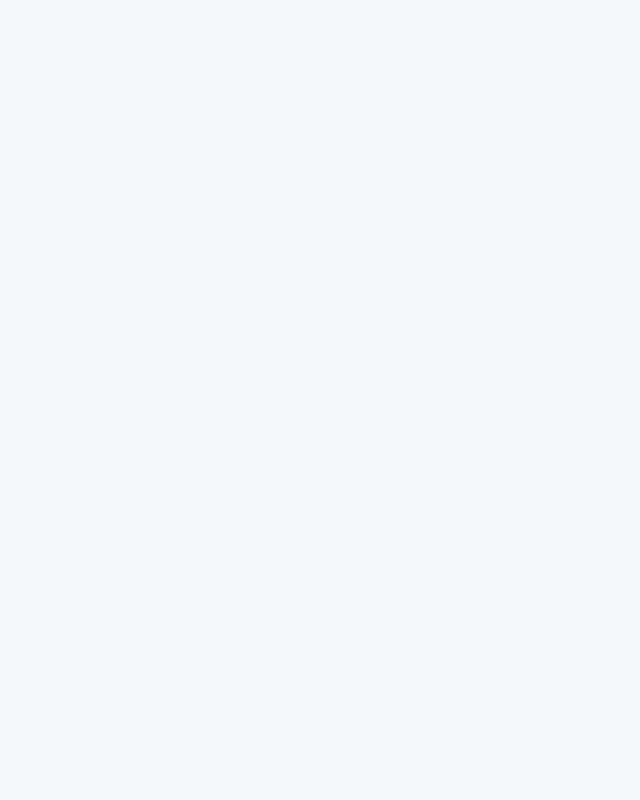
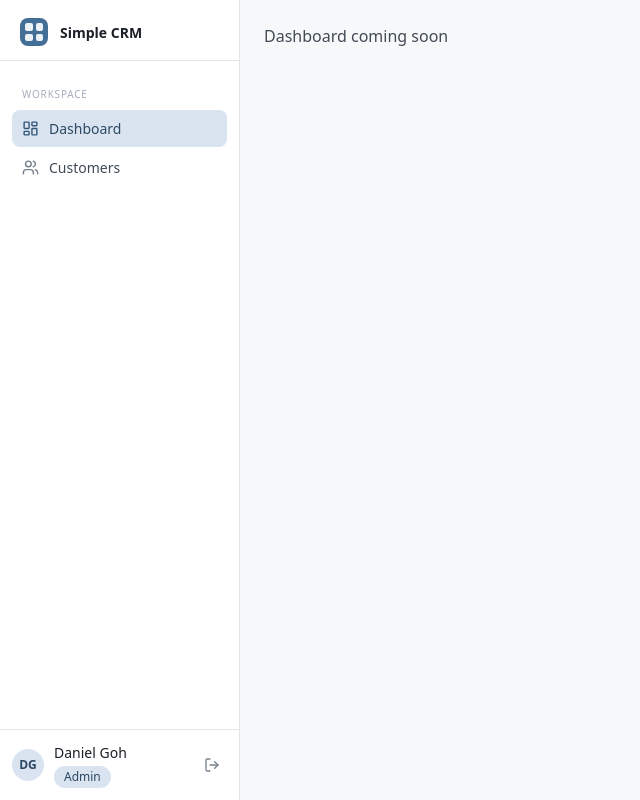
Before and after one commit to Joel-Wong0794/simple-crm-example, a React (Vite) app: page /app in a window 1280 px wide. Before the commit this address had no page. Shown: the whole page, without its empty margins (0-640 px from the left). Built offline with nearby package versions, Linux system fonts and the light colour scheme; data requests are answered from the project's data file.

Commit message:
2.8-Part3: Sidebar and RootLayout .

```diff
--- a/src/App.jsx
+++ b/src/App.jsx
@@ -1,5 +1,6 @@
 import { BrowserRouter, Routes, Route } from "react-router";
 import WelcomePage from "./pages/WelcomePage";
+import RootLayout from "./layouts/RootLayout";
 
 export const API_BASE = "http://localhost:3001";
 
@@ -12,6 +13,12 @@ function App() {
         <Route index element={<WelcomePage />} />
         {/* /login */}
         <Route path="login" element={<div>Login page coming soon</div>} />
+
+        {/* Parent Route */}
+        <Route path="app" element={<RootLayout />}>
+          {/* Child Routes/Nested Routes */}
+          <Route index element={<div>Dashboard coming soon</div>} />
+        </Route>
       </Routes>
     </BrowserRouter>
   );
--- /dev/null
+++ b/src/components/Sidebar.jsx
@@ -0,0 +1,75 @@
+// src/components/Sidebar.jsx
+import { NavLink } from "react-router";
+import { LayoutDashboard, Users, LogOut } from "lucide-react";
+import styles from "./Sidebar.module.css";
+
+// Temporary stand-in for AuthContext's user, replaced in Part 9
+const DUMMY_USER = {
+  name: "Daniel Goh",
+  email: "daniel@simplesystems.io",
+  role: "admin",
+};
+
+function initials(name) {
+  return name
+    .split(" ")
+    .map((word) => word[0])
+    .join("")
+    .slice(0, 2)
+    .toUpperCase();
+}
+
+function navLinkClass({ isActive }) {
+  return styles.navItem + (isActive ? " " + styles.navItemActive : "");
+}
+
+function Sidebar() {
+  const user = DUMMY_USER;
+
+  return (
+    <aside className={styles.sidebar}>
+      <div className={styles.logo}>
+        <div className={styles.logoMark}>
+          <span />
+          <span />
+          <span />
+          <span />
+        </div>
+        <span className={styles.logoText}>Simple CRM</span>
+      </div>
+
+      <nav className={styles.nav}>
+        <div className={styles.navLabel}>Workspace</div>
+        <NavLink to="/app" end className={navLinkClass}>
+          <LayoutDashboard size={17} />
+          <span>Dashboard</span>
+        </NavLink>
+        <NavLink to="/app/customers" className={navLinkClass}>
+          <Users size={17} />
+          <span>Customers</span>
+        </NavLink>
+      </nav>
+
+      <div className={styles.foot}>
+        <div className={styles.footAvatar}>{initials(user.name)}</div>
+        <div className={styles.footWho}>
+          <div className={styles.footName}>{user.name}</div>
+          <span
+            className={`${styles.roleBadge} ${user.role === "admin" ? styles.roleBadgeAdmin : styles.roleBadgeUser}`}
+          >
+            {user.role}
+          </span>
+        </div>
+        <button
+          className={styles.signOutBtn}
+          onClick={() => alert("Wired up to real logout in Part 9")}
+          title="Sign out"
+        >
+          <LogOut size={16} />
+        </button>
+      </div>
+    </aside>
+  );
+}
+
+export default Sidebar;
--- /dev/null
+++ b/src/components/Sidebar.module.css
@@ -0,0 +1,170 @@
+/* src/components/Sidebar.module.css */
+.sidebar {
+  background: var(--surface-card);
+  border-right: 1px solid var(--border-subtle);
+  display: flex;
+  flex-direction: column;
+  height: 100%;
+}
+
+.logo {
+  padding: 18px 20px 14px;
+  display: flex;
+  align-items: center;
+  gap: var(--space-3);
+  border-bottom: 1px solid var(--border-subtle);
+}
+
+.logoMark {
+  width: 28px;
+  height: 28px;
+  background: var(--primary-500);
+  border-radius: var(--radius-md);
+  display: grid;
+  grid-template-columns: 1fr 1fr;
+  gap: 3px;
+  padding: 5px;
+}
+
+.logoMark span {
+  display: block;
+  background: var(--neutral-0);
+  border-radius: 2px;
+  opacity: 0.9;
+}
+
+.logoText {
+  font-size: var(--text-sm);
+  font-weight: var(--weight-semibold);
+  color: var(--text-strong);
+}
+
+.nav {
+  display: flex;
+  flex-direction: column;
+  gap: 2px;
+  padding: var(--space-3);
+  flex: 1;
+}
+
+.navLabel {
+  font-family: var(--font-sans);
+  font-size: 10px;
+  font-weight: var(--weight-medium);
+  letter-spacing: 0.08em;
+  text-transform: uppercase;
+  color: var(--text-subtle);
+  padding: 14px 10px 6px;
+}
+
+.navItem {
+  display: flex;
+  align-items: center;
+  gap: 10px;
+  padding: 8px 10px;
+  border-radius: var(--radius-md);
+  background: transparent;
+  cursor: pointer;
+  font-family: var(--font-sans);
+  font-size: var(--text-sm);
+  font-weight: var(--weight-medium);
+  color: var(--text-body);
+  text-decoration: none;
+  transition: background var(--duration-fast) var(--ease-standard),
+    color var(--duration-fast) var(--ease-standard);
+}
+
+.navItem:hover {
+  background: var(--surface-hover);
+  color: var(--text-strong);
+}
+
+.navItem svg {
+  color: var(--text-muted);
+  flex: none;
+}
+
+.navItemActive {
+  background: var(--primary-100);
+  color: var(--primary-700);
+}
+
+.navItemActive svg {
+  color: var(--primary-600);
+}
+
+.foot {
+  margin-top: auto;
+  border-top: 1px solid var(--border-subtle);
+  padding: var(--space-3);
+  display: flex;
+  align-items: center;
+  gap: 10px;
+}
+
+.footAvatar {
+  width: 32px;
+  height: 32px;
+  border-radius: var(--radius-pill);
+  background: var(--primary-100);
+  color: var(--primary-700);
+  display: flex;
+  align-items: center;
+  justify-content: center;
+  font-size: var(--text-xs);
+  font-weight: var(--weight-semibold);
+  flex: none;
+}
+
+.footWho {
+  min-width: 0;
+  flex: 1;
+}
+
+.footName {
+  font-size: var(--text-sm);
+  font-weight: var(--weight-medium);
+  color: var(--text-strong);
+  white-space: nowrap;
+  overflow: hidden;
+  text-overflow: ellipsis;
+}
+
+.roleBadge {
+  display: inline-block;
+  padding: 2px 10px;
+  border-radius: var(--radius-pill);
+  font-size: var(--text-xs);
+  font-weight: var(--weight-medium);
+  text-transform: capitalize;
+}
+
+.roleBadgeAdmin {
+  background: var(--primary-100);
+  color: var(--primary-700);
+}
+
+.roleBadgeUser {
+  background: var(--neutral-100);
+  color: var(--text-muted);
+}
+
+.signOutBtn {
+  display: flex;
+  align-items: center;
+  justify-content: center;
+  width: 30px;
+  height: 30px;
+  border: 0;
+  border-radius: var(--radius-md);
+  background: transparent;
+  color: var(--text-muted);
+  cursor: pointer;
+  flex: none;
+  transition: background var(--duration-fast) var(--ease-standard);
+}
+
+.signOutBtn:hover {
+  background: var(--surface-hover);
+  color: var(--text-strong);
+}
--- /dev/null
+++ b/src/layouts/RootLayout.jsx
@@ -0,0 +1,17 @@
+
+import { Outlet } from "react-router";
+import Sidebar from "../components/Sidebar";
+import styles from "./RootLayout.module.css";
+
+function RootLayout() {
+  return (
+    <div className={styles.shell}>
+      <Sidebar />
+      <div className={styles.content}>
+        <Outlet />
+      </div>
+    </div>
+  );
+}
+
+export default RootLayout;
--- /dev/null
+++ b/src/layouts/RootLayout.module.css
@@ -0,0 +1,18 @@
+/* src/layouts/RootLayout.module.css */
+.shell {
+  display: grid;
+  grid-template-columns: 240px 1fr;
+  height: 100vh;
+}
+
+@media (max-width: 768px) {
+  .shell {
+    grid-template-columns: 1fr;
+  }
+}
+
+.content {
+  padding: var(--space-6);
+  min-width: 0;
+  overflow-y: auto;
+}
```
